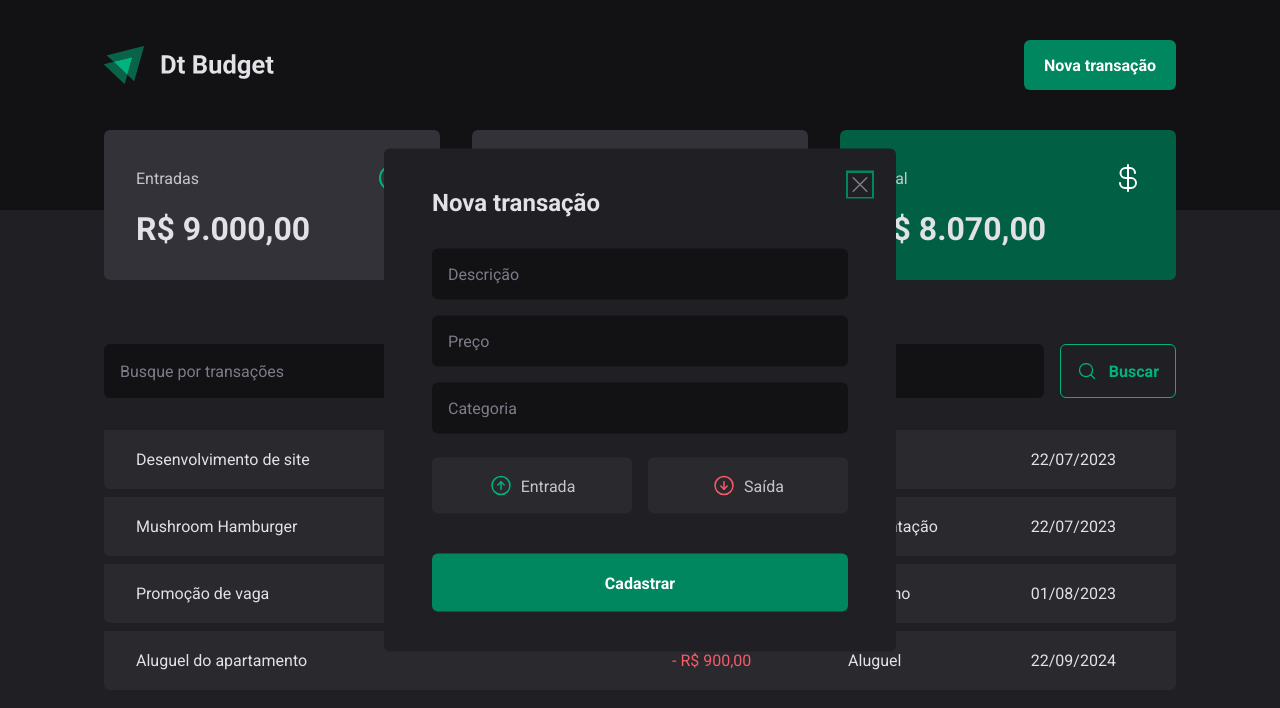
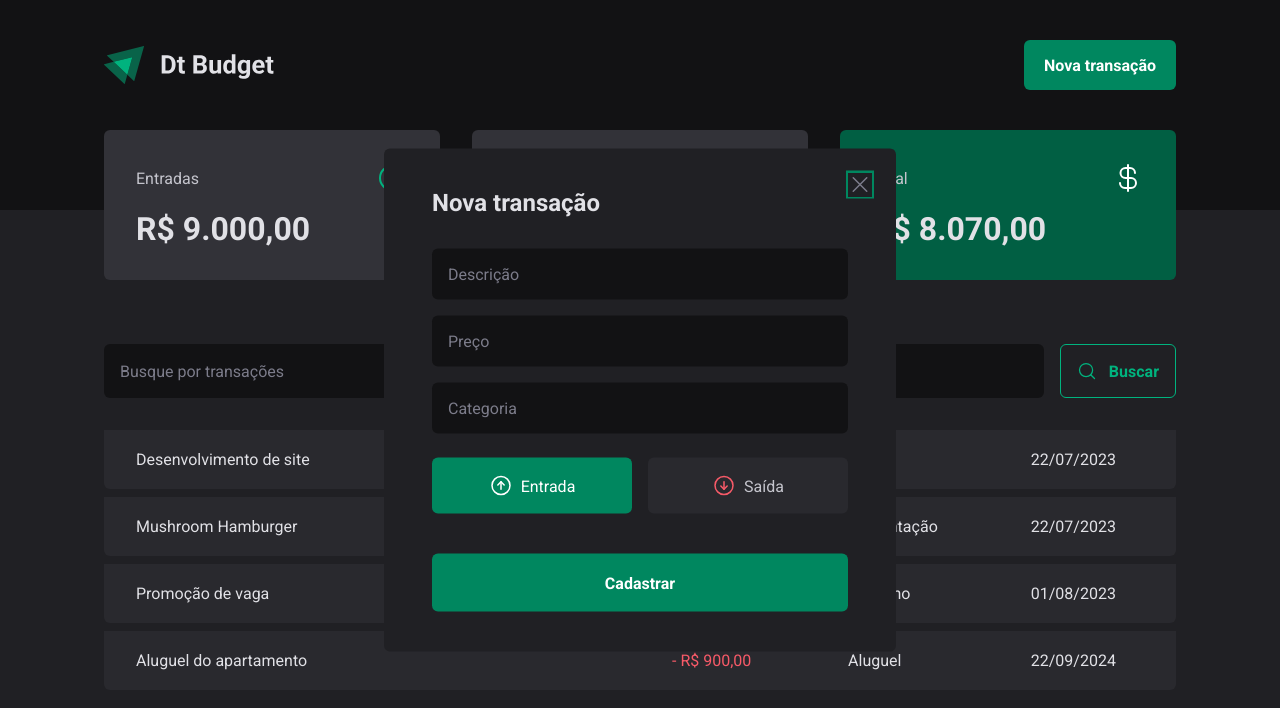
Before and after one commit to gufvr/dt-budget, a React (Vite) app: page / in a window 1280 px wide. Both pictures are taken after a click on the button "Nova transação". Shown: the top 708 px of the page. Built offline with nearby package versions, Linux system fonts and the light colour scheme; data requests are answered from the project's data file.

Commit message:
using controlled components to send the input and output information of the form

```diff
--- a/src/components/NewTransactionModal/index.tsx
+++ b/src/components/NewTransactionModal/index.tsx
@@ -9,25 +9,29 @@
   TransactionType,
   TransactionTypeButton,
 } from './styles'
-import { useForm } from 'react-hook-form'
+import { Controller, useForm } from 'react-hook-form'
 import { zodResolver } from '@hookform/resolvers/zod'
 
 const newTransactionFormSchema = z.object({
   description: z.string(),
   price: z.number(),
   category: z.string(),
-  // type: z.enum(['income', 'outcome']),
+  type: z.enum(['income', 'outcome']),
 })
 
 type NewTransactionFormInputs = z.infer<typeof newTransactionFormSchema>
 
 export function NewTransactionModal() {
   const {
+    control,
     register,
     handleSubmit,
     formState: { isSubmitting },
   } = useForm<NewTransactionFormInputs>({
     resolver: zodResolver(newTransactionFormSchema),
+    defaultValues: {
+      type: 'income',
+    },
   })
 
   async function handleCreateNewTransaction(data: NewTransactionFormInputs) {
@@ -67,7 +71,15 @@
             {...register('category')}
           />
 
-          <TransactionType>
+          <Controller
+            control={control}
+            name="type"
+            render={({ field }) => {
+              return (
+                <TransactionType
+                  onValueChange={field.onChange}
+                  value={field.value}
+                >
                   <TransactionTypeButton value="income" variant="income">
                     <ArrowCircleUp size={24} />
                     Entrada
@@ -77,6 +89,9 @@
                     Saída
                   </TransactionTypeButton>
                 </TransactionType>
+              )
+            }}
+          />
 
           <button type="submit" disabled={isSubmitting}>
             Cadastrar
```
Lines whose indentation alone changed are shown as unchanged.
